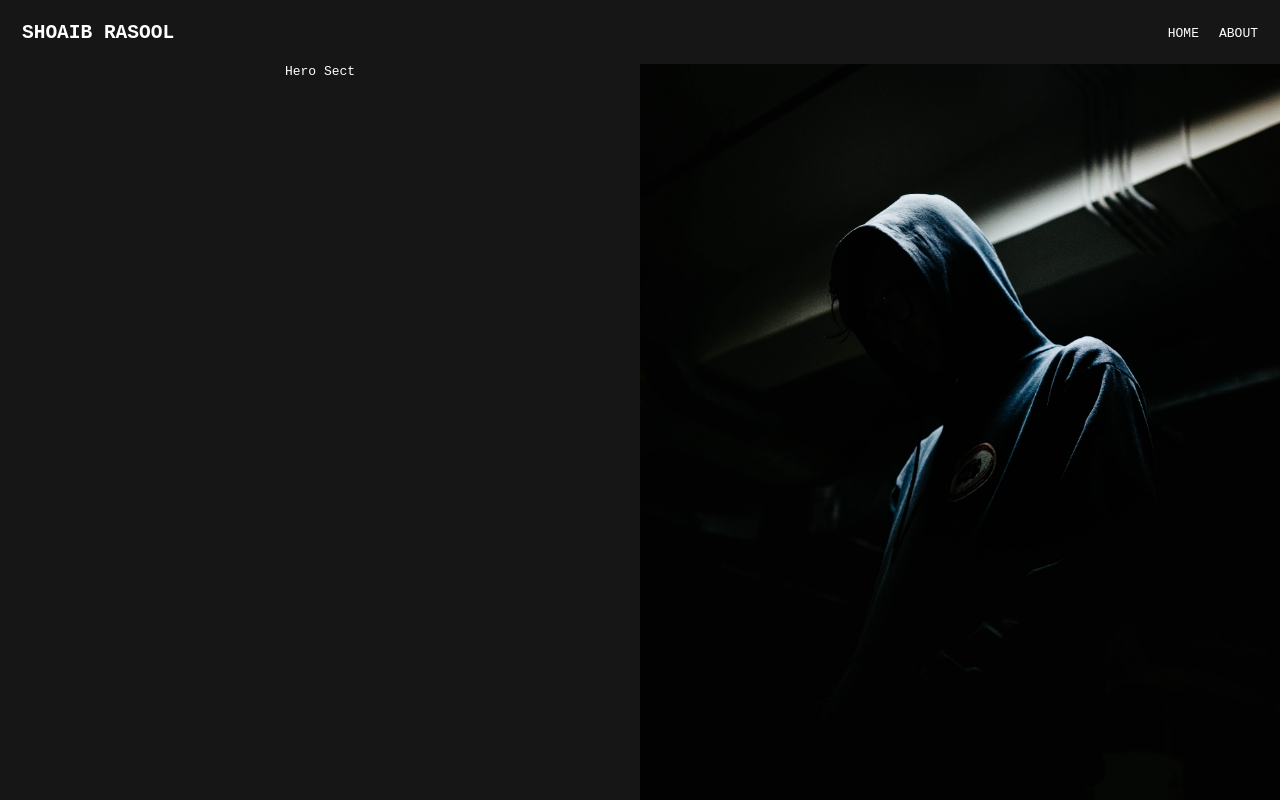
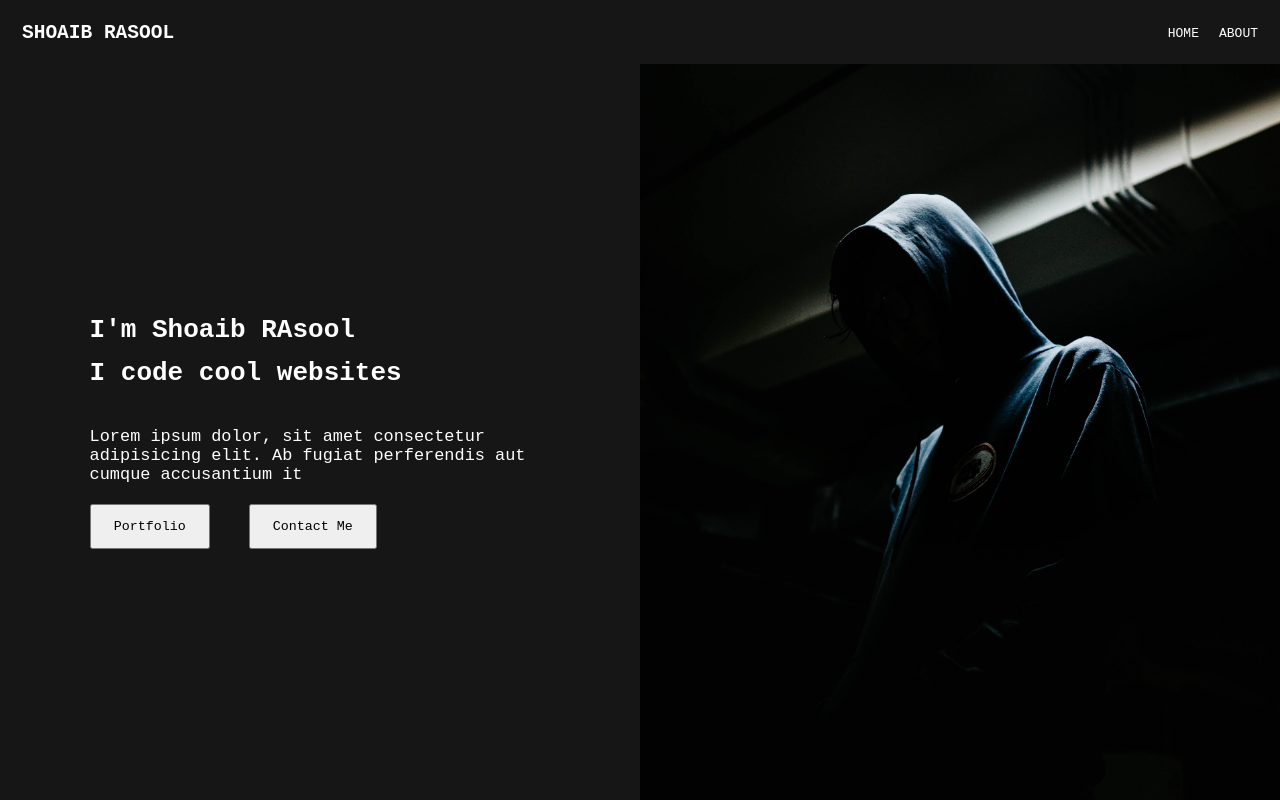
Before and after one commit to shoaibrasool/portfolioApp, a React (Vite) app: page / in a window 1280 px wide. Built offline with nearby package versions, Linux system fonts and the light colour scheme.

Commit message:
complete homePage

```diff
--- a/src/components/Home/Home.jsx
+++ b/src/components/Home/Home.jsx
@@ -5,7 +5,13 @@ const Home = () => {
   return (
     <div className='heroSect'>
       <div className="hero">
-        Hero Sect
+        <h1>I'm Shoaib RAsool</h1>
+        <h1>I code cool websites</h1>
+        <p>Lorem ipsum dolor, sit amet consectetur adipisicing elit. Ab fugiat perferendis aut cumque accusantium it</p>
+        <div className="buttons">
+          <button>Portfolio</button>
+          <button>Contact Me</button>
+        </div>
       </div>
       <div className="img">
 
--- a/src/components/Home/home.css
+++ b/src/components/Home/home.css
@@ -9,8 +9,29 @@
 .hero {
     color: white;
     width: 50%;
-    text-align: center;
+    display: flex;
+    flex-direction: column;
+    justify-content: center;
+    padding: 0 7%;
+
 }
+
+.hero h1 {
+    margin-bottom: 1rem;
+}
+
+.hero button {
+    padding: 1rem 1.7rem;
+    margin-right: 3rem;
+}
+
+.hero p {
+    margin-top: 2rem;
+    margin-bottom: 1.5rem;
+    font-size: 1.3rem;
+}
+
+
 
 .img {
     background-image: url(../../assets/photo-1514790193030-c89d266d5a9d.jfif);
```
